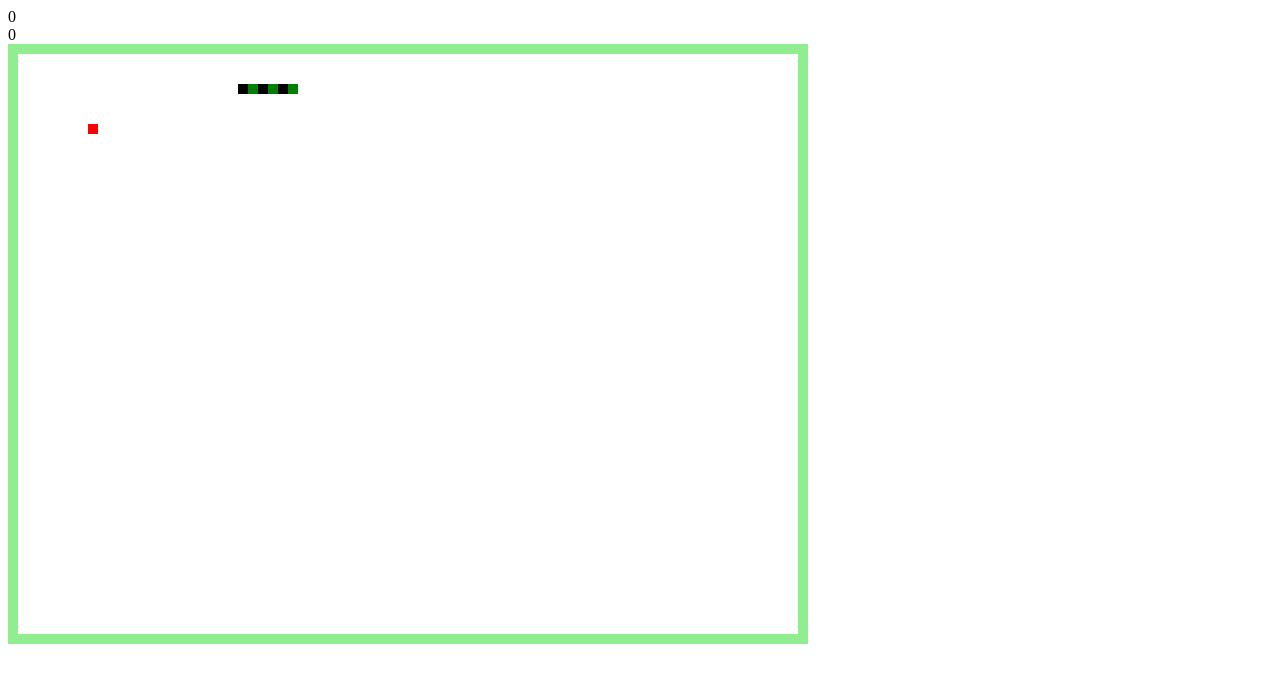
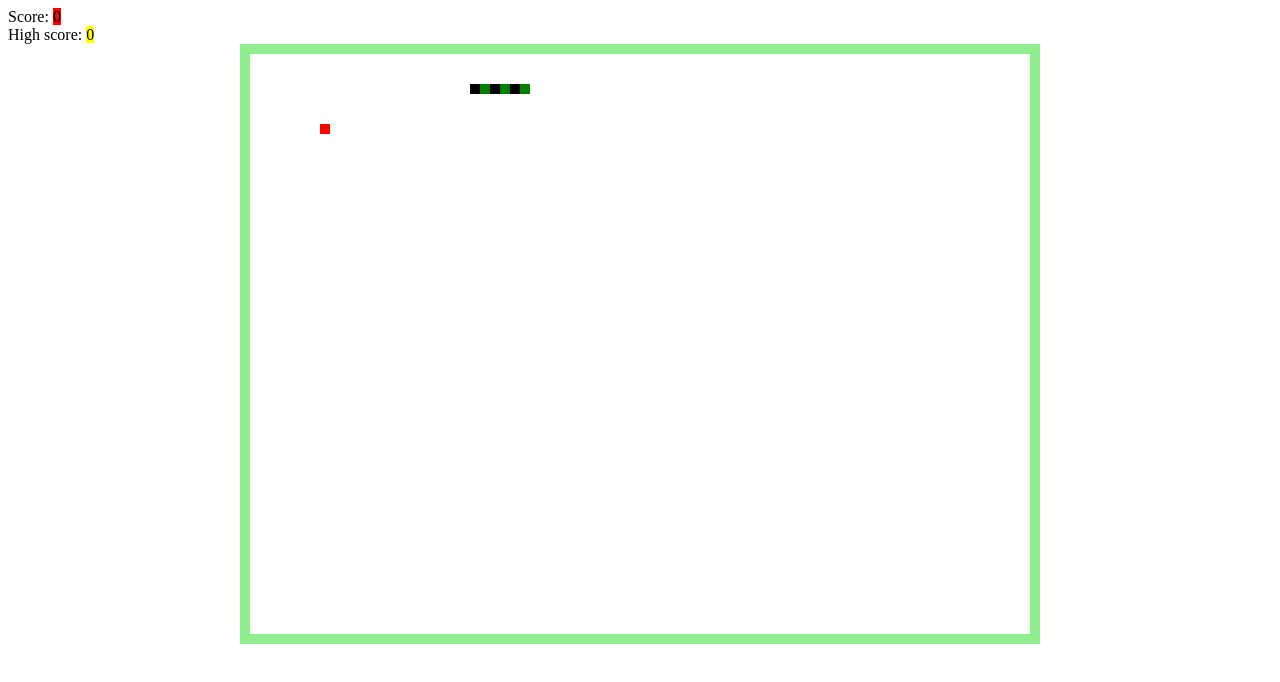
Before and after one commit to nnedevn/snake-game, a website: page index.html in a window 1280 px wide. Both pictures are taken after a click on the link "Start Game". Drawn offline with nearby package versions, Linux system fonts and the light colour scheme.

Commit message:
Adds styles to center the canvas and the overlay

```diff
--- a/index.html
+++ b/index.html
@@ -15,8 +15,8 @@
       <a href="#" id="play-again-button">Start Game</a>
     </div>
     <div id="stats">
-      <div class="score" id="current-score"></div>
-      <div class="score" id="high-score"></div>
+      <div class="score"> Score: <span id="current-score"></span></div>
+      <div class="score">High score: <span id="high-score"></span></div>
       <!-- <button id="reset-score">Reset</button> -->
     </div>
   </div>
--- a/js/game.js
+++ b/js/game.js
@@ -94,7 +94,7 @@ SNAKE.game = (function() {
   }
 
   function toggleOverlay() {
-  	var ele = document.getElementById("overlay");
+  	let ele = document.getElementById("overlay");
   	if(ele.style.display == "") {
       		ele.style.display = "none";
     	}
--- a/styles/styles.css
+++ b/styles/styles.css
@@ -1,4 +1,30 @@
 .container {
   display: grid;
+  grid-template-columns: 1fr;
 
 }
+
+canvas{
+  padding-left: 0;
+     padding-right: 0;
+     margin-left: auto;
+     margin-right: auto;
+     display: block;
+}
+
+#overlay{
+  margin-top: 300px;
+  text-align: center;
+}
+
+#current-score{
+  width: 20px;
+  height: 20px;
+  background-color: #F00;
+}
+
+#high-score{
+  width: 20px;
+  height: 20px;
+  background-color: yellow;
+}
```
